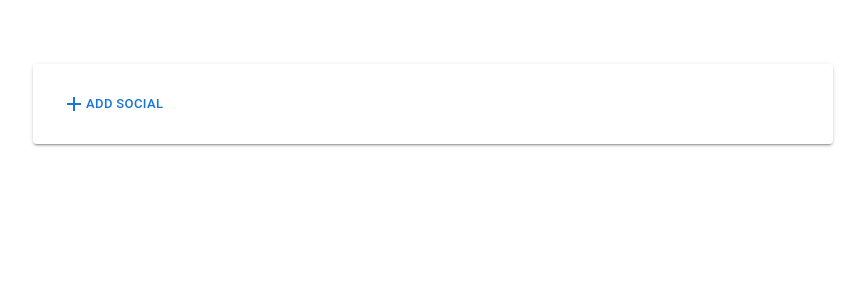
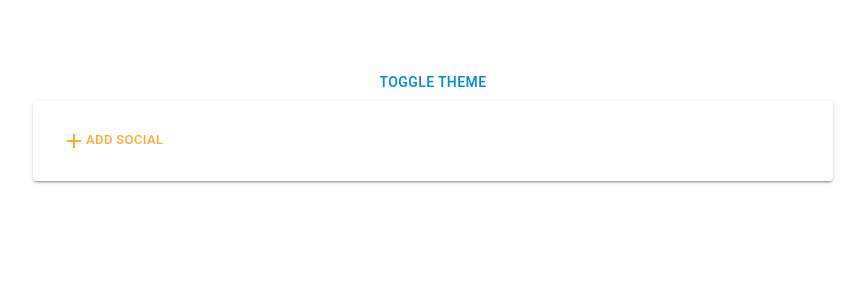
Before and after one commit to mvlz/Links-Setting, a Next.js app: page / in a window 1280 px wide. Shown: the top 300 px of the page, without its empty margins (207-1072 px from the left). Built offline with nearby package versions, Linux system fonts and the light colour scheme.

Commit message:
feat: Add dark/light mode switcher

```diff
--- a/pages/_app.tsx
+++ b/pages/_app.tsx
@@ -1,8 +1,65 @@
-import '../styles/globals.css'
-import type { AppProps } from 'next/app'
+import "../styles/globals.css";
+import type { AppProps } from "next/app";
+import { ThemeProvider, createTheme } from "@mui/material/styles";
+import { useEffect, useState } from "react";
+import { PaletteMode } from "@mui/material";
+import { grey } from "@mui/material/colors";
 
+const getDesignTokens = (mode: PaletteMode) => ({
+  palette: {
+    mode,
+    primary: {
+      main: "#FFA82E",
+    },
+    ...(mode === "dark"
+      ? {
+          background: {
+            default: "#161B25",
+            paper: "#212b35",
+            middle: "#3e4751",
+          },
+        }
+      : {
+          background: {
+            middle: "#f4f6f8",
+          },
+        }),
+    text: {
+      ...(mode === "light"
+        ? {
+            primary: grey[900],
+            secondary: grey[800],
+          }
+        : {
+            primary: "#fff",
+            secondary: grey[500],
+          }),
+    },
+  },
+});
+const darkModeTheme = createTheme(getDesignTokens("dark"));
+const lightModeTheme = createTheme(getDesignTokens("light"));
+
+function getActiveTheme(themeMode: "light" | "dark") {
+  return themeMode === "light" ? lightModeTheme : darkModeTheme;
+}
 function MyApp({ Component, pageProps }: AppProps) {
-  return <Component {...pageProps} />
+  const [activeTheme, setActiveTheme] = useState(lightModeTheme);
+  const [selectedTheme, setSelectedTheme] = useState<"light" | "dark">("light");
+
+  const toggleTheme: React.MouseEventHandler<HTMLAnchorElement> = () => {
+    const desiredTheme = selectedTheme === "light" ? "dark" : "light";
+
+    setSelectedTheme(desiredTheme);
+  };
+  useEffect(() => {
+    setActiveTheme(getActiveTheme(selectedTheme));
+  }, [selectedTheme]);
+
+  return (
+    <ThemeProvider theme={activeTheme}>
+      <Component {...pageProps} toggleTheme={toggleTheme} />
+    </ThemeProvider>
+  );
 }
-
-export default MyApp
+export default MyApp;
--- a/pages/index.tsx
+++ b/pages/index.tsx
@@ -1,4 +1,4 @@
-import { Button, Paper } from "@mui/material";
+import { Button, Grid, Paper } from "@mui/material";
 import type { NextPage } from "next";
 import Head from "next/head";
 import styles from "../styles/Home.module.css";
@@ -6,13 +6,15 @@ import AddIcon from "@mui/icons-material/Add";
 import { useState } from "react";
 import SocialForm from "../components/SocialForm";
 import SocialItem from "../components/SocialItem";
-import SimpleDialogDemo from "../components/ConfirmModal";
 interface Social {
   id: number;
   type?: string;
   link?: string;
 }
-const Home: NextPage = () => {
+type HomeProps = {
+  toggleTheme?: React.MouseEventHandler<HTMLButtonElement>;
+};
+const Home: NextPage = (props: HomeProps) => {
   const [isOpen, setIsOpen] = useState<boolean>(false);
   const [socials, setSocials] = useState<Social[]>([]);
   const [social, setSocial] = useState<Social | null>(null);
@@ -33,9 +35,12 @@ const Home: NextPage = () => {
         <link rel="icon" href="/favicon.ico" />
       </Head>
 
-      <main className={styles.main}>
-        <Paper elevation={2} className={styles.mainBox}>
-          <div>
+      <Grid sx={{ bgcolor: "background.default" }} className={styles.wrapper}>
+        <div className={styles.main}>
+          <Button onClick={props.toggleTheme} color={"info"}>
+            Toggle Theme
+          </Button>
+          <Paper elevation={2} className={styles.mainBox}>
             <Button
               variant="text"
               size="small"
@@ -62,9 +67,9 @@ const Home: NextPage = () => {
                   />
                 );
               })}
-          </div>
-        </Paper>
-      </main>
+          </Paper>
+        </div>
+      </Grid>
     </div>
   );
 };
```
